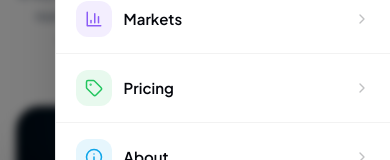
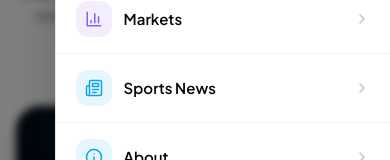
Before and after one commit to oddsbora-project/oddsbora, a React (Vite) app: page / in a window 390 px wide. Both pictures are taken after a click on the button "Menu". Shown: the part 286-446 px from the top of the page. Built offline with nearby package versions, Linux system fonts and the light colour scheme; no server answers.

Commit message:
Update MobileMenu.tsx

```diff
--- a/src/components/MobileMenu.tsx
+++ b/src/components/MobileMenu.tsx
@@ -1,5 +1,5 @@
 import { Link } from 'react-router-dom'
-import { X, Home, Sparkles, Compass, BarChart3, Tag, Info, ShieldCheck, LogIn, UserPlus, ChevronRight } from 'lucide-react'
+import { X, Home, Sparkles, Compass, BarChart3, Newspaper, Info, ShieldCheck, LogIn, UserPlus, ChevronRight } from 'lucide-react'
 import OddsBoraLogo from './OddsBoraLogo' // Import the new logo component
 
 interface MobileMenuProps {
@@ -12,7 +12,7 @@ const MENU_ITEMS = [
   { to: '/features', label: 'Features', icon: Sparkles, bg: 'bg-sky-500/10', fg: 'text-sky-500' },
   { to: '/how-it-works', label: 'How It Works', icon: Compass, bg: 'bg-signal-yellow/10', fg: 'text-signal-yellow' },
   { to: '/markets', label: 'Markets', icon: BarChart3, bg: 'bg-violet-500/10', fg: 'text-violet-500' },
-  { to: '/pricing', label: 'Pricing', icon: Tag, bg: 'bg-signal-green/10', fg: 'text-signal-green' },
+  { to: '/news', label: 'Sports News', icon: Newspaper, bg: 'bg-sky-500/10', fg: 'text-sky-500' }, // Updated from Pricing
   { to: '/about', label: 'About', icon: Info, bg: 'bg-sky-500/10', fg: 'text-sky-500' },
   { to: '/responsible-use', label: 'Responsible Use', icon: ShieldCheck, bg: 'bg-signal-yellow/10', fg: 'text-signal-yellow' },
 ]
@@ -27,7 +27,6 @@ export default function MobileMenu({ open, onClose }: MobileMenuProps) {
         <div className="menu-blob bg-signal-green/15 -bottom-10 -right-10" />
 
         <div className="flex items-center justify-between px-5 h-16 border-b border-black/10 relative">
-          {/* Replaced the old img tag with the modern, borderless logo */}
           <OddsBoraLogo variant="light" />
 
           <button onClick={onClose} aria-label="Close menu" className="text-navy-950/60 hover:text-navy-950 p-1">
```
